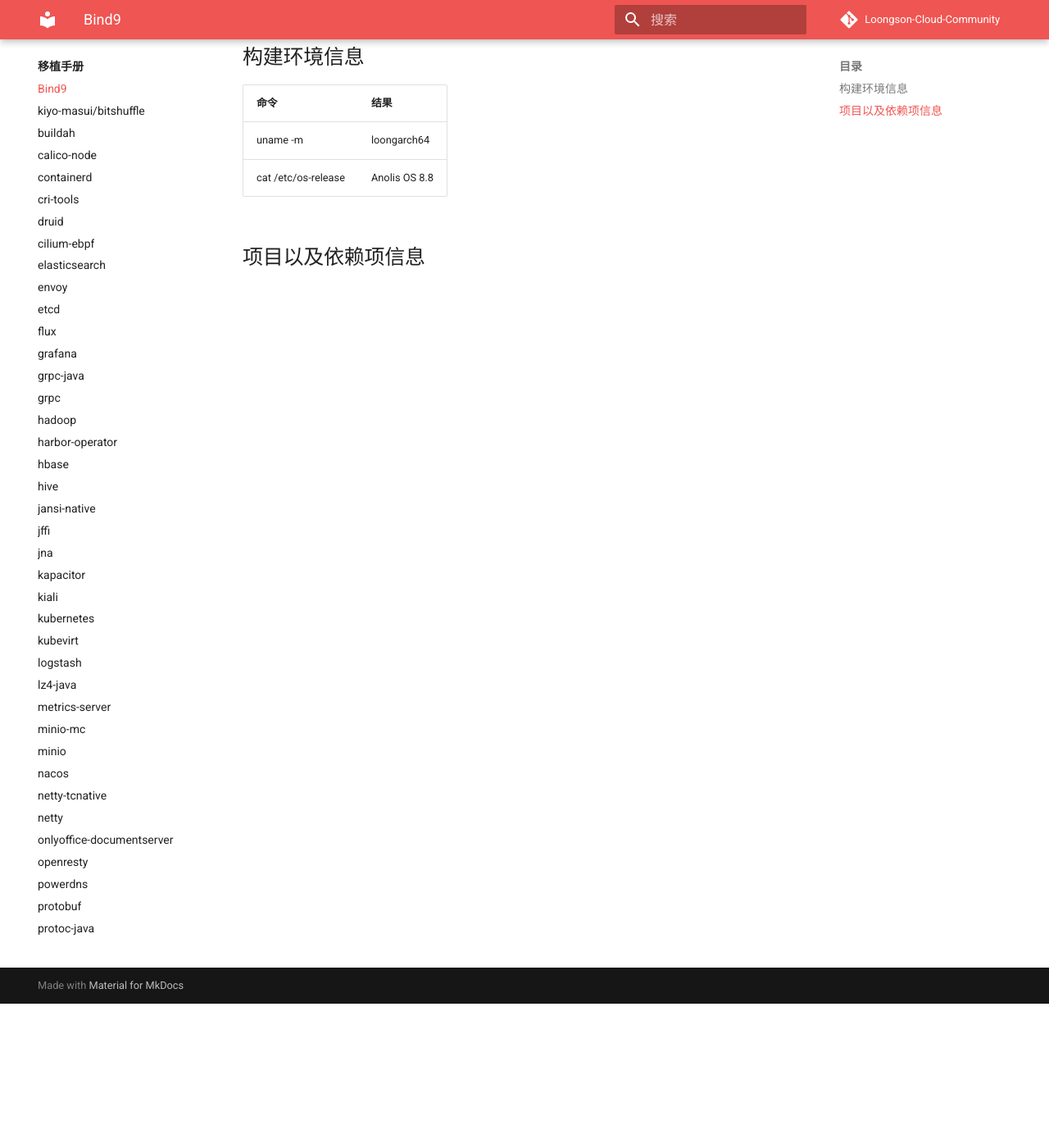
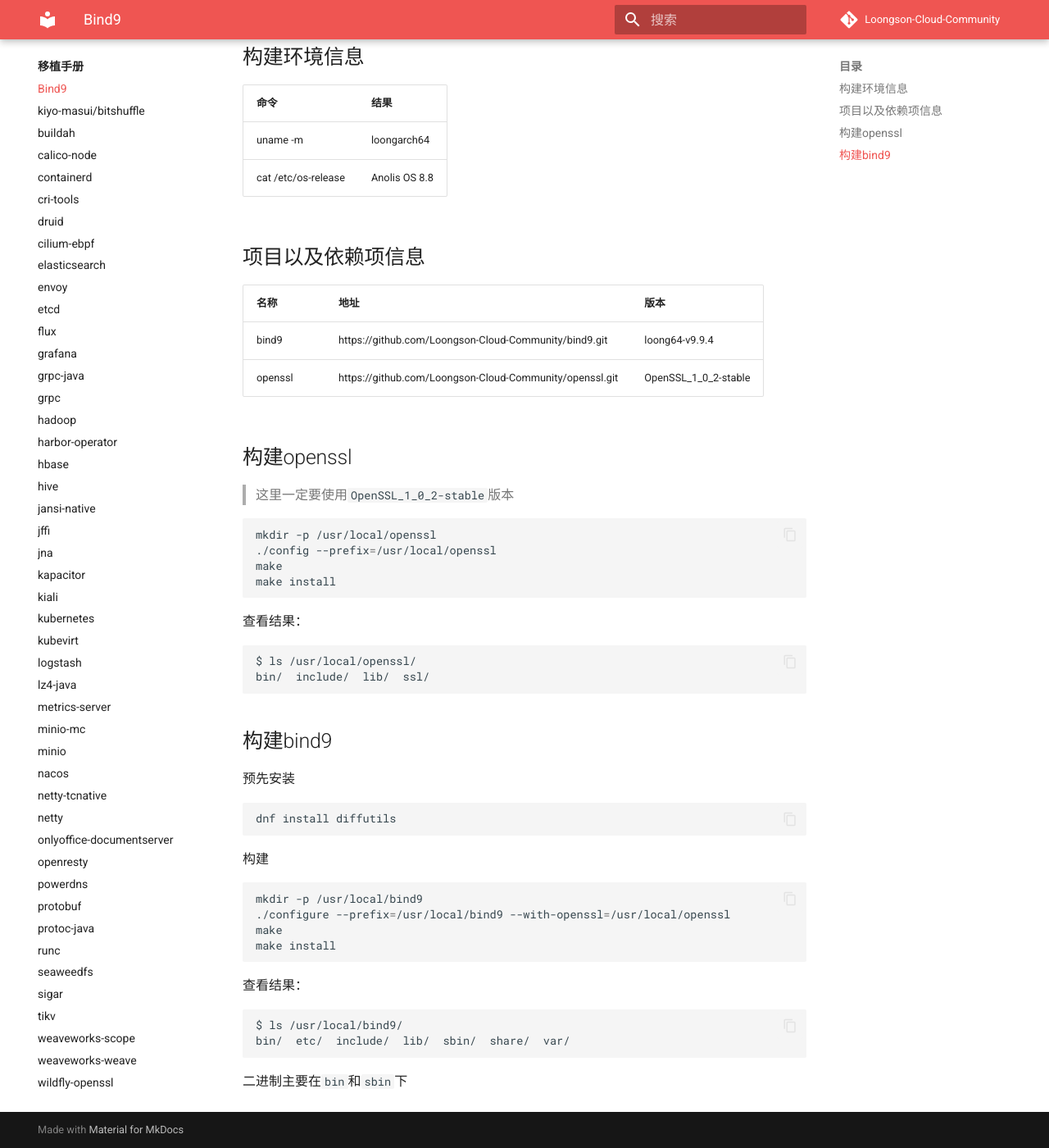
Before and after one commit to Loongson-Cloud-Community/Loongson-Cloud-Community, an MkDocs documentation site: the page built from docs/移植手册/bind9.md, in a window 1280 px wide and 1400 px high, scrolled down 176 px. Shown: the whole window at 82% size. Built offline with MkDocs 1.6.1 and Material for MkDocs 9.7.7, drawn with Linux system fonts in a browser that asks for light colours; comment, search, counter and statistics services are not loaded.

Commit message:
Update bind9.md

````diff
--- a/docs/移植手册/bind9.md
+++ b/docs/移植手册/bind9.md
@@ -6,3 +6,52 @@
 |cat /etc/os-release      |Anolis OS 8.8              |
 
 ## 项目以及依赖项信息
+
+|名称                     |地址                                                        |版本                 |
+|-------------------------|-----------------------------------------------------------|--------------------|
+|bind9                    |https://github.com/Loongson-Cloud-Community/bind9.git      |loong64-v9.9.4      |
+|openssl                  |https://github.com/Loongson-Cloud-Community/openssl.git    |OpenSSL_1_0_2-stable|
+
+## 构建openssl
+
+> 这里一定要使用`OpenSSL_1_0_2-stable`版本
+
+```shell
+mkdir -p /usr/local/openssl
+./config --prefix=/usr/local/openssl
+make
+make install
+```
+
+查看结果：
+
+```shell
+$ ls /usr/local/openssl/
+bin/  include/  lib/  ssl/
+```
+
+## 构建bind9
+
+预先安装
+
+```shell
+dnf install diffutils
+```
+
+构建
+
+```shell
+mkdir -p /usr/local/bind9
+./configure --prefix=/usr/local/bind9 --with-openssl=/usr/local/openssl
+make
+make install
+```
+
+查看结果：
+
+```
+$ ls /usr/local/bind9/
+bin/  etc/  include/  lib/  sbin/  share/  var/
+```
+
+二进制主要在`bin`和`sbin`下
````
